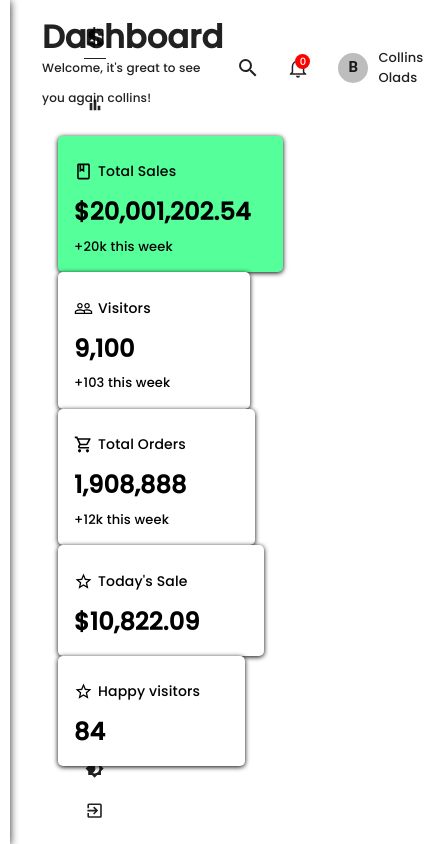
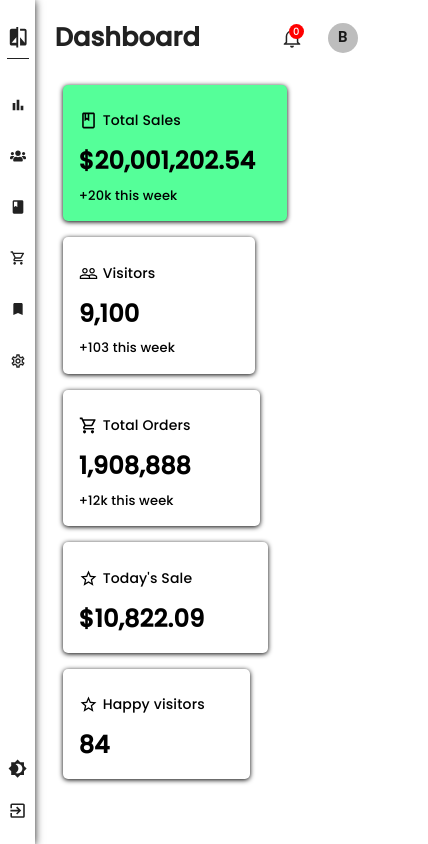
Before and after one commit to collins-cl/customerRMclient, a React (Create React App) app: page / in a window 390 px wide. Shown: the whole page, 428 px wide, since content can reach past the window. Built offline with nearby package versions, Linux system fonts and the light colour scheme.

Commit message:
recommit of dashboard

```diff
--- a/package.json
+++ b/package.json
@@ -16,6 +16,7 @@
     "react-icons": "^4.4.0",
     "react-router-dom": "^6.4.0",
     "react-scripts": "5.0.1",
+    "recharts": "^2.1.14",
     "web-vitals": "^2.1.4"
   },
   "scripts": {
--- a/src/App.css
+++ b/src/App.css
@@ -1,8 +1,14 @@
 .App {
   display: flex;
 }
-.otherside {
+.App .otherside {
   position: relative;
   flex: 10;
   width: 100%;
 }
+
+/* @media screen and (max-width: 960px) {
+  .App .otherside {
+    max-width: calc(100vw - 10px);
+  }
+} */
--- a/src/Components/DashDisplay/Dashcontent.css
+++ b/src/Components/DashDisplay/Dashcontent.css
@@ -94,3 +94,27 @@
   border-radius: 5px;
   box-shadow: 0 1px 5px 0px;
 }
+
+@media screen and (max-width: 960px) {
+  .hero-total-equity {
+    display: flex;
+    align-items: flex-start;
+    flex-wrap: wrap;
+  }
+
+  .hero-total-equity > div {
+    margin: 0.5em;
+  }
+}
+
+@media screen and (max-width: 650px) {
+  .hero-total-equity {
+    display: flex;
+    align-items: flex-start;
+    flex-wrap: wrap;
+  }
+
+  .hero-total-equity > div {
+    margin: 0.5em;
+  }
+}
--- a/src/Components/Interactions/Interactions.css
+++ b/src/Components/Interactions/Interactions.css
@@ -25,8 +25,8 @@
   align-items: center;
 }
 
-.interactions > div{
-    margin: 0 5px;
+.interactions > div {
+  margin: 0 5px;
 }
 
 .profile-bar {
@@ -42,3 +42,31 @@
   font-weight: lighter;
   font-size: 13px;
 }
+
+@media screen and (max-width: 650px) {
+  .interactions .search {
+    display: none;
+  }
+
+  .interactions {
+    display: flex;
+    align-items: center;
+  }
+
+  .interactions > div {
+    margin: 0 3px;
+  }
+
+  .profile-bar {
+    display: flex;
+    align-items: center;
+  }
+
+  .profile-bar > div {
+    margin: 0 10px;
+  }
+
+  .profile-bar h5 {
+    display: none;
+  }
+}
--- a/src/Components/Sidebar/SideBar.css
+++ b/src/Components/Sidebar/SideBar.css
@@ -6,14 +6,14 @@
   height: 100vh;
   width: 190px;
   margin: auto;
-  box-shadow: 0 1px 4px 0px;
+  box-shadow: 0 1px 8px 0px;
 }
 
 .sidebar-wrapper {
   position: relative;
   width: 190px;
   height: 100%;
-  padding: .8em;
+  padding: 0.8em;
   display: flex;
   flex-direction: column;
   align-items: center;
@@ -116,6 +116,8 @@
 
   .sidebar-wrapper {
     position: relative;
+    width: 10px;
+    margin: auto;
     height: 100%;
     padding: 1em;
     display: flex;
--- a/src/Pages/Dashboard/Dashboard.css
+++ b/src/Pages/Dashboard/Dashboard.css
@@ -1,11 +1,11 @@
 .dashboard {
   position: relative;
-  padding: 0.7em 2em;
 }
 
 .dashboard-wrapper {
   display: flex;
   flex-direction: column;
+  padding: 0.7em 2em;
 }
 
 .dashboard-wrapper > div {
@@ -30,3 +30,70 @@
 .welcome p {
   font-size: 12px;
 }
+
+@media screen and (max-width: 960px) {
+  .dashboard {
+    position: relative;
+    max-width: calc(100vw-190px);
+  }
+
+  .dashboard-wrapper {
+    display: flex;
+    flex-direction: column;
+    padding: 0.7em 1.4em;
+  }
+
+  .dashboard-wrapper > div {
+    margin: 0.6em 0;
+  }
+
+  .greeting {
+    display: flex;
+    justify-content: space-between;
+    align-items: center;
+  }
+
+  .welcome {
+    line-height: 1.9em;
+  }
+
+  .welcome .head {
+    font-size: 1.8em;
+    font-weight: bold;
+  }
+
+  .welcome p {
+    font-size: 12px;
+  }
+}
+
+@media screen and (max-width: 650px) {
+  .dashboard {
+    position: relative;
+  }
+
+  .dashboard-wrapper {
+    display: flex;
+    flex-direction: column;
+    padding: 0.5em 1.2em;
+  }
+
+  .dashboard-wrapper > div {
+    margin: 0.6em 0;
+  }
+
+  .greeting {
+    display: flex;
+    justify-content: space-between;
+    align-items: center;
+  }
+
+  .welcome .head {
+    font-size: 1.6em;
+    font-weight: bold;
+  }
+
+  .welcome p {
+    display: none;
+  }
+}
```
Also changed, not shown: 1 other file (tests, documents, lock files or other folders).
